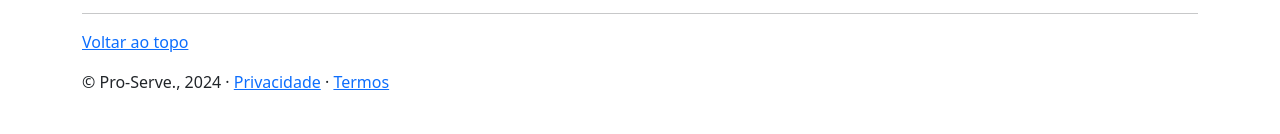
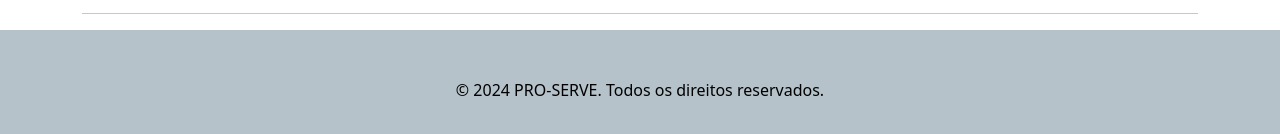
Before and after one commit to junin005/WebAlanzoka, a plain HTML site: page Pro Serve/landingpage/clientes/clients.html in a window 1280 px wide. Shown: the part 2738-2872 px from the top of the page. Before the commit the page ends 2848 px from the top, so only its background shows below. Drawn offline with nearby package versions, Linux system fonts and the light colour scheme; files that its build step writes are made by us from their sources.

Commit message:
Update clients.html

```diff
--- a/Pro Serve/landingpage/clientes/clients.html
+++ b/Pro Serve/landingpage/clientes/clients.html
@@ -142,10 +142,9 @@
 
 
       <!-- FOOTER -->
-      <footer class="container">
-        <p class="float-right"><a href="#">Voltar ao topo</a></p>
-        <p>© Pro-Serve., 2024 · <a href="https://youtu.be/dQw4w9WgXcQ?si=-IOyKF3_Sq2s8fxB&t=1" target="_blank">Privacidade</a> · <a href="#">Termos</a></p>
-      </footer>
+  <footer class="py-5 cor-navbar">
+    <div class="container"><p class="m-0 text-center text-black">© 2024 PRO-SERVE. Todos os direitos reservados.</p></div>
+  </footer>
     </main>
 
 
```
